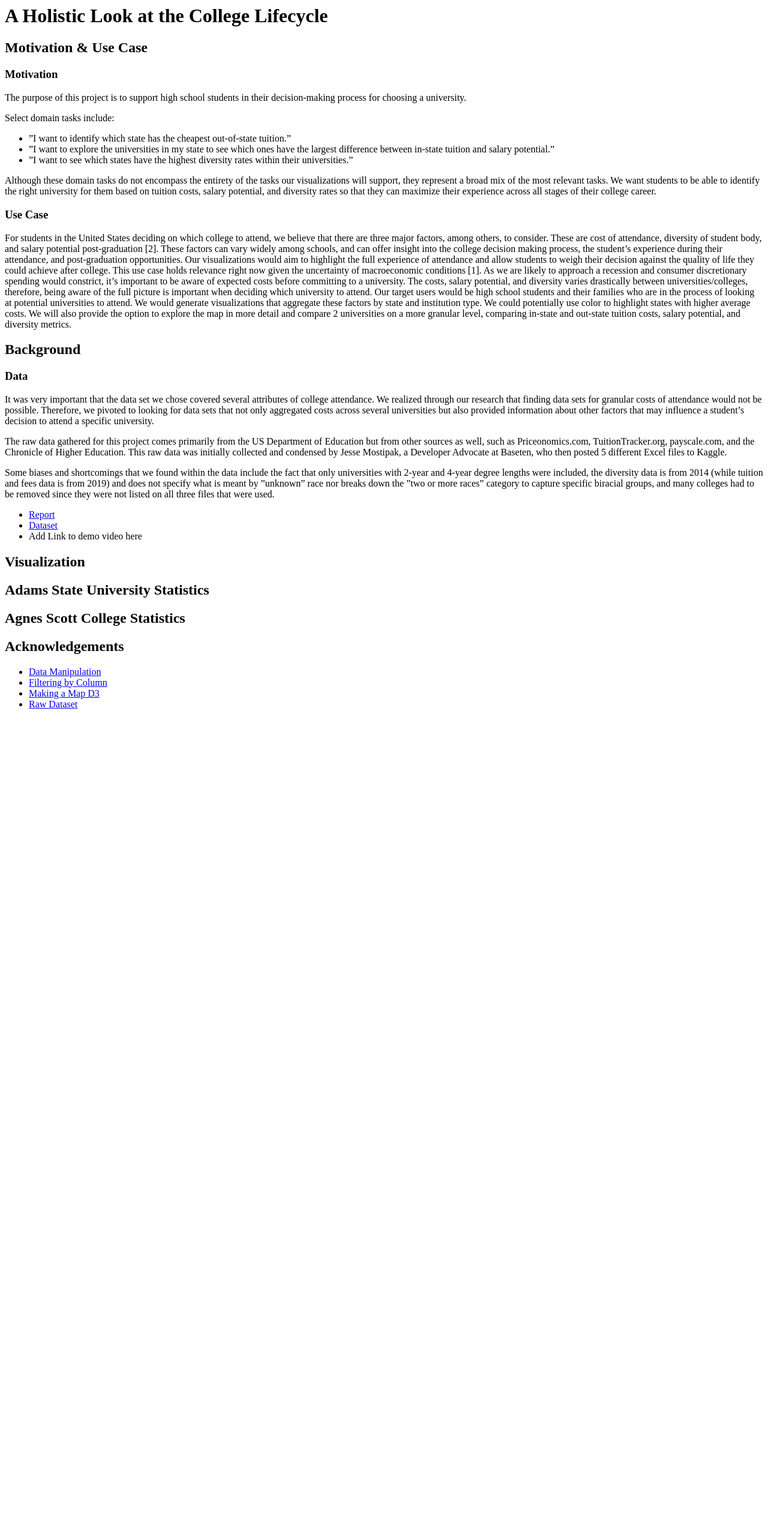
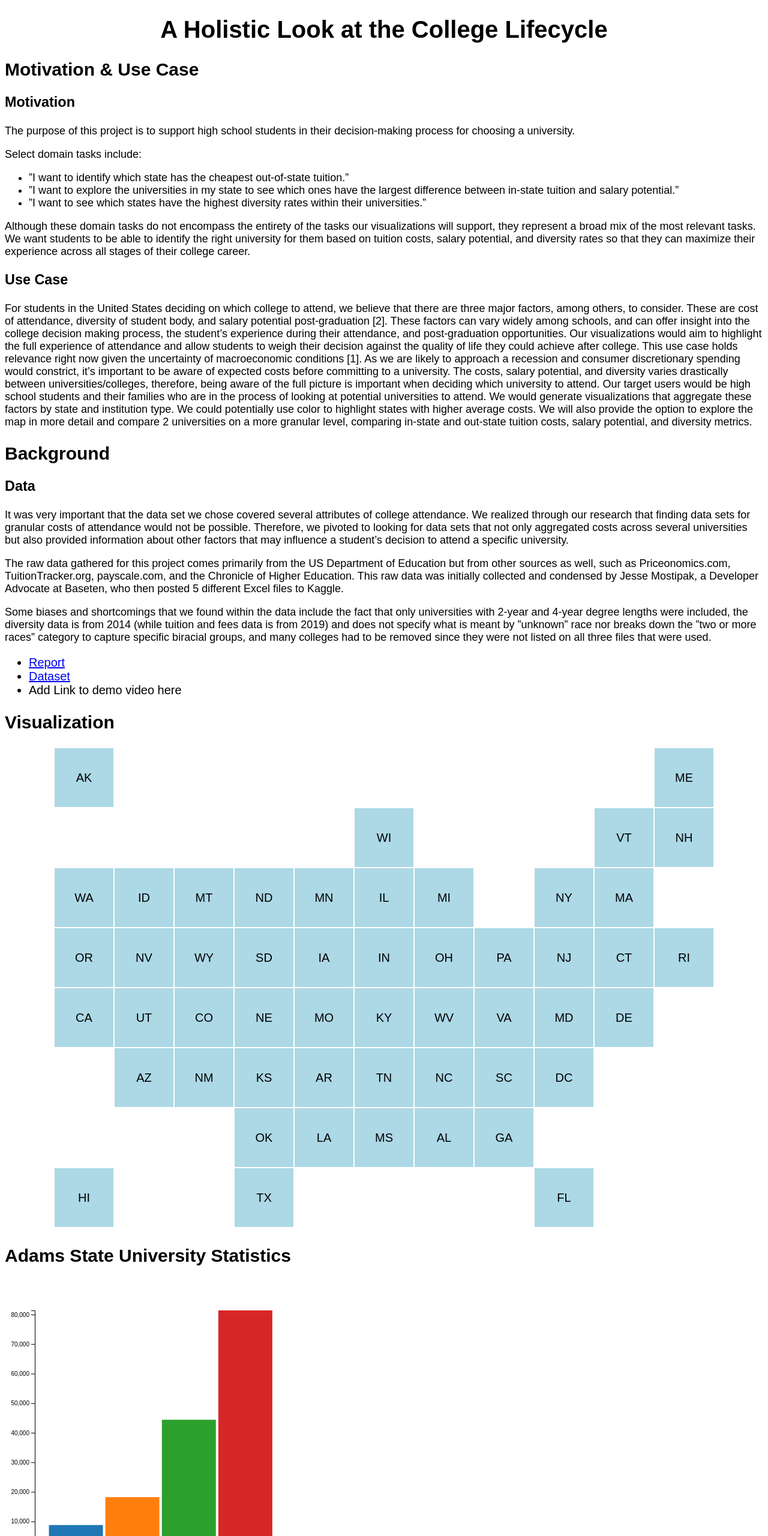
Before and after one commit to DS4200-S23-Class/project-pratheek-joao-maggie-pm-03, a plain HTML site: page index.html in a window 1280 px wide. Shown: the top 2560 px of the page at 60% size. Before the commit the page ends 1199 px from the top, so only its background shows below. Drawn offline with Linux system fonts and the light colour scheme.

Commit message:
font issue maybe?

```diff
--- a/index.html
+++ b/index.html
@@ -1,4 +1,18 @@
- <h1> A Holistic Look at the College Lifecycle </h1>
+<!DOCTYPE html>
+<html>
+
+<head>
+    <meta charset=utf-8 />
+    <link rel="stylesheet" type="text/css" href="style.css">
+    <script src="js/d3.v6.1.1/d3.min.js"></script>
+
+    <title>college lifecycle</title>
+</head>
+
+
+<body>
+
+    <h1> A Holistic Look at the College Lifecycle </h1>
 
     <div>
         <h2>Motivation & Use Case</h2>
@@ -89,6 +103,7 @@
             </li>
         </ul>
     </div>
+
     <!--
         Link js file
     -->
```
